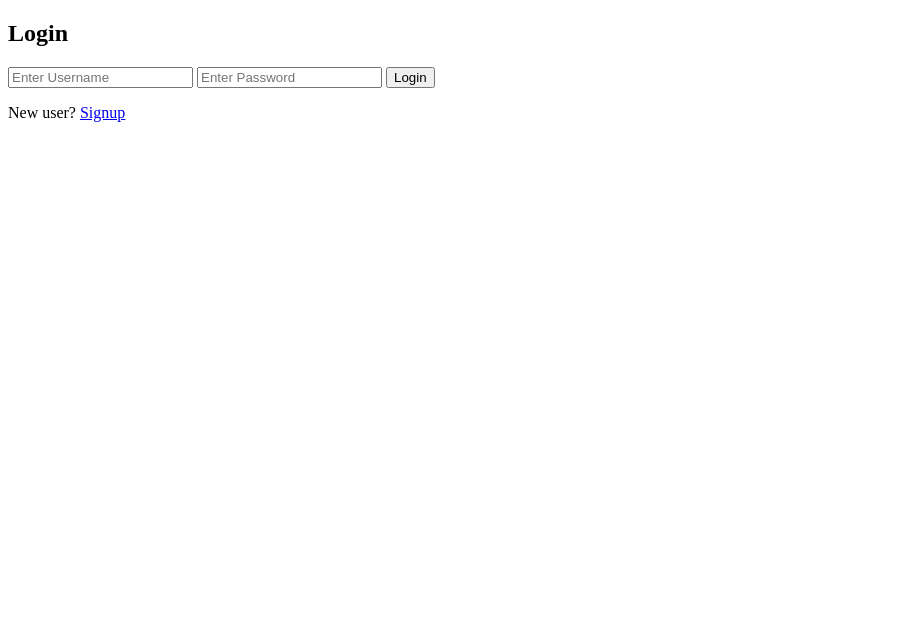
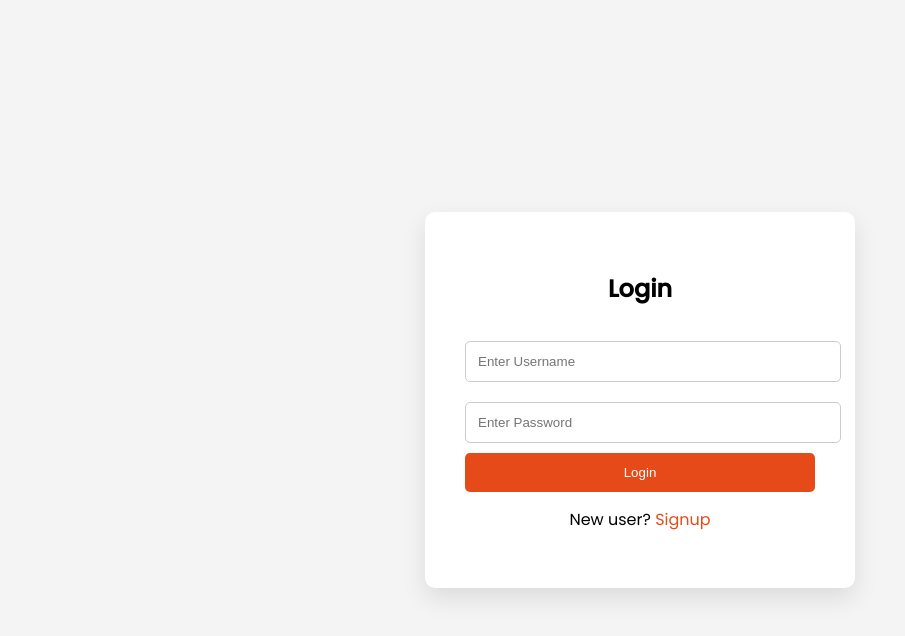
Before and after one commit to Tejaswi1602/bharath-heritage-hub, a plain HTML site: page login.html in a window 1280 px wide. Shown: the whole page, without its empty margins (0-905 px from the left). Drawn offline with Linux system fonts and the light colour scheme.

Commit message:
Updated styled login page

```diff
--- a/login.html
+++ b/login.html
@@ -1,24 +1,87 @@
 <!DOCTYPE html>
-<html>
+<html lang="en">
 <head>
-    <title>Login</title>
+<meta charset="UTF-8">
+<meta name="viewport" content="width=device-width, initial-scale=1.0">
+<title>Login - Bharath Heritage Hub</title>
+
+<link href="https://fonts.googleapis.com/css2?family=Poppins:wght@300;400;500&display=swap" rel="stylesheet">
+
+<style>
+body{
+    margin:0;
+    height:100vh;
+    display:flex;
+    justify-content:center;
+    align-items:center;
+    background:#f4f4f4;
+    font-family:'Poppins', sans-serif;
+}
+
+.login-container{
+    width:350px;
+    padding:40px;
+    background:white;
+    border-radius:10px;
+    box-shadow:0 10px 25px rgba(0,0,0,0.1);
+    text-align:center;
+}
+
+.login-container h2{
+    margin-bottom:25px;
+}
+
+input{
+    width:100%;
+    padding:12px;
+    margin:10px 0;
+    border:1px solid #ccc;
+    border-radius:5px;
+}
+
+button{
+    width:100%;
+    padding:12px;
+    background:#e64a19;
+    border:none;
+    color:white;
+    border-radius:5px;
+    cursor:pointer;
+    font-weight:500;
+}
+
+button:hover{
+    background:#d84315;
+}
+
+a{
+    color:#e64a19;
+    text-decoration:none;
+}
+</style>
+
 </head>
 <body>
 
-<h2>Login</h2>
+<div class="login-container">
+    <h2>Login</h2>
 
-<input type="text" id="username" placeholder="Enter Username">
-<input type="password" id="password" placeholder="Enter Password">
-<button onclick="login()">Login</button>
+    <input type="text" id="username" placeholder="Enter Username">
+    <input type="password" id="password" placeholder="Enter Password">
 
-<p>New user? <a href="signup.html">Signup</a></p>
+    <button onclick="login()">Login</button>
+
+    <p style="margin-top:15px;">
+        New user? <a href="signup.html">Signup</a>
+    </p>
+</div>
 
 <script>
 function login() {
     const username = document.getElementById("username").value;
     const password = document.getElementById("password").value;
 
-    if(username && password) {
+    if(username && password){
         localStorage.setItem("username", username);
         window.location.href = "index.html";
     } else {
```
